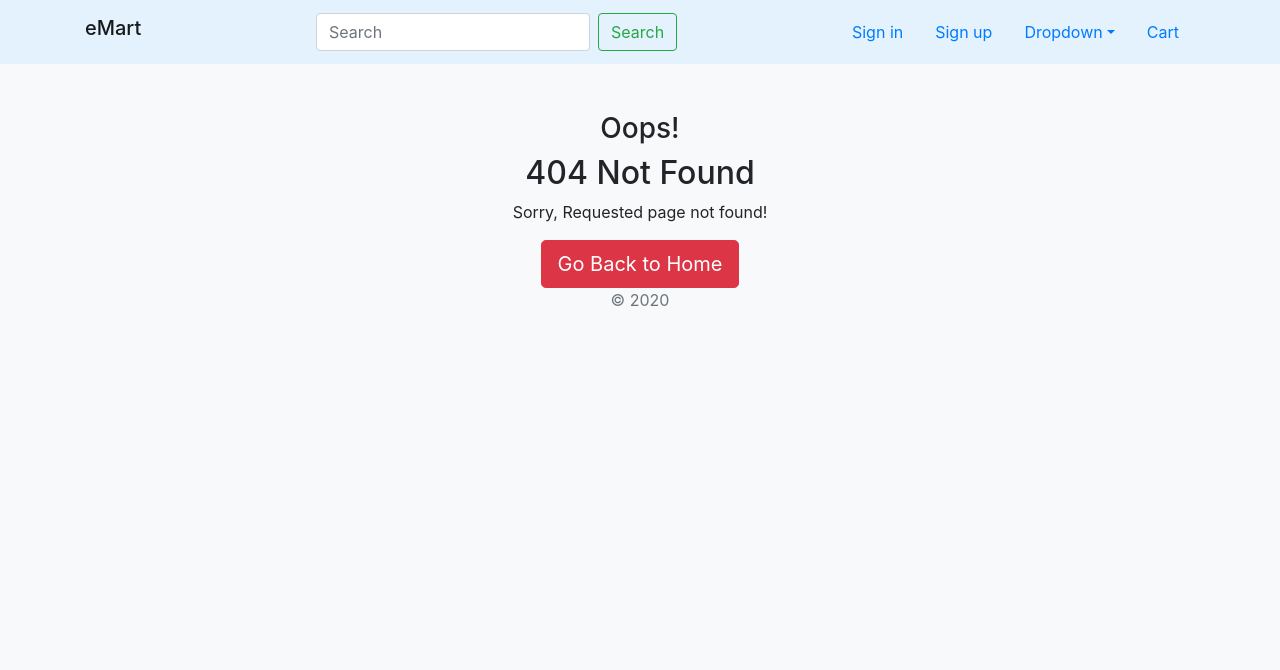
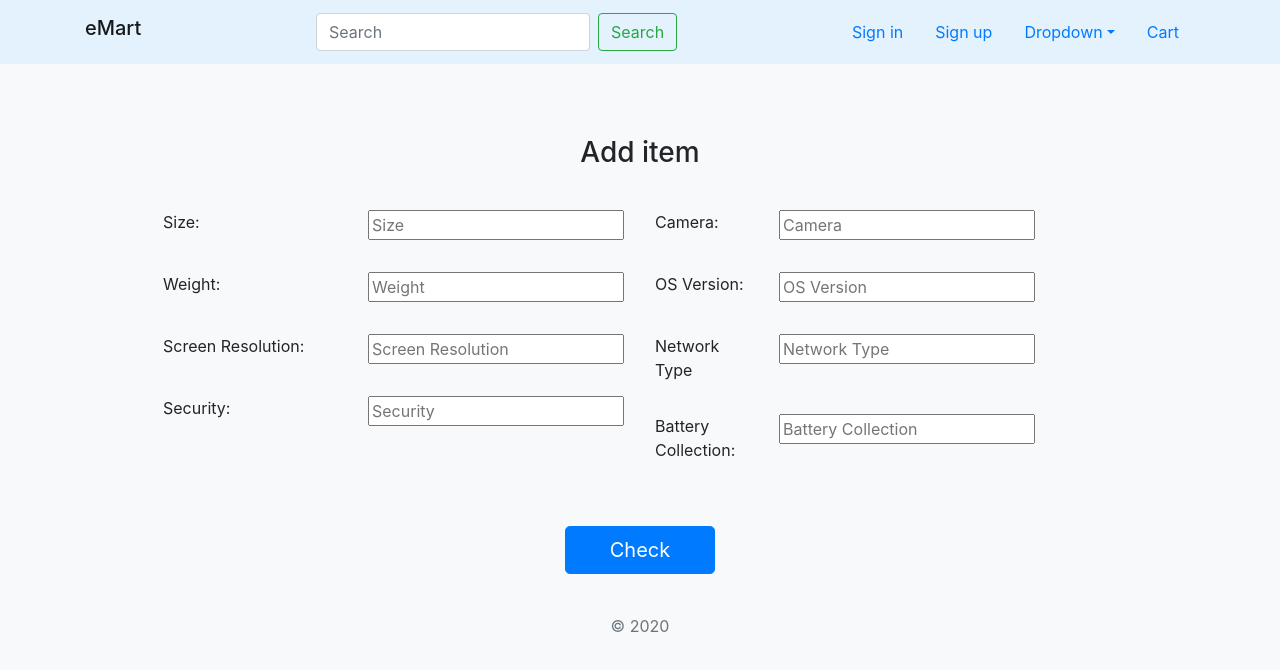
Before and after one commit to bill0871/eMarket, an Angular app in the folder eMart-front-end/: page /e-mart/item-adding in a window 1280 px wide. Before the commit this address had no page. Shown: the top 670 px of the page. Built offline with nearby package versions, Linux system fonts and the light colour scheme.

Commit message:
Implement item-adding module

```diff
--- a/eMart-front-end/src/app/app-routing.module.ts
+++ b/eMart-front-end/src/app/app-routing.module.ts
@@ -26,6 +26,10 @@ const routes: Routes = [
         path: 'inventory',
         loadChildren: () => import('./seller-mgmt/inventory/inventory.module').then(i => i.InventoryModule)
     },
+    {
+        path: 'item-adding',
+        loadChildren: () => import('./seller-mgmt/item-adding/item-adding.module').then(ia => ia.ItemAddingModule)
+    },
 
     { path: 'cart', component: CartComponent },
     { path: 'product-detail/:id', component: ProductDetailComponent },
--- a/eMart-front-end/src/app/navbar/navbar.component.html
+++ b/eMart-front-end/src/app/navbar/navbar.component.html
@@ -19,7 +19,7 @@
                 <a (click)="false" class="nav-link" href ngbDropdownToggle>Dropdown</a>
                 <div ngbDropdownMenu>
                     <a ngbDropdownItem routerLink="/order">My orders</a>
-                    <button ngbDropdownItem routerLink="/add-item">Add item</button>
+                    <button ngbDropdownItem routerLink="/item-adding">Add item</button>
                     <button ngbDropdownItem routerLink="/inventory">View inventory</button>
                     <button ngbDropdownItem routerLink="/report">Report</button>
                 </div>
--- /dev/null
+++ b/eMart-front-end/src/app/seller-mgmt/item-adding/item-adding.component.html
@@ -0,0 +1,127 @@
+<div class="container mb-3">
+
+    <!-- Outer -->
+    <div class="row h-100 mx-4 p-4">
+        <div class="col-sm-12">
+
+            <!-- Title -->
+            <div class="row mb-3">
+                <div class="col-sm-12 d-sm-flex h3 justify-content-sm-center">
+                    Add item
+                </div>
+            </div>
+
+            <!-- Body -->
+            <div class="row mb-5">
+
+                <!-- Middle Body -->
+                <div class="col-sm-12">
+                    <!-- Fields -->
+                    <div class="row">
+
+                        <!-- Left side -->
+                        <div class="col-sm-5">
+                            <div class="row">
+                                <div class="col-sm d-sm-flex flex-sm-column">
+                                    <div class="row">
+                                        <div class="col-sm-6">
+                                            <label class="my-3" for="size" style="min-height: 30px">Size:</label>
+                                        </div>
+                                        <div class="col-sm-6">
+                                            <input class="my-3" id="size" placeholder="Size" type="text">
+                                        </div>
+                                    </div>
+                                    <div class="row">
+                                        <div class="col-sm-6">
+                                            <label class="my-3" for="weight" style="min-height: 30px">Weight:</label>
+                                        </div>
+                                        <div class="col-sm-6">
+                                            <input class="my-3" id="weight" placeholder="Weight" type="text">
+                                        </div>
+                                    </div>
+                                    <div class="row">
+                                        <div class="col-sm-6">
+                                            <label class="my-3" for="screen-res" style="min-height: 30px">
+                                                Screen Resolution:
+                                            </label>
+                                        </div>
+                                        <div class="col-sm-6">
+                                            <input class="my-3" id="screen-res" placeholder="Screen Resolution"
+                                                   type="text">
+                                        </div>
+                                    </div>
+                                    <div class="row">
+                                        <div class="col-sm-6">
+                                            <label class="my-3" for="security" style="min-height: 30px">
+                                                Security:
+                                            </label>
+                                        </div>
+                                        <div class="col-sm-6">
+                                            <input class="my-3" id="security" placeholder="Security" type="text">
+                                        </div>
+                                    </div>
+                                </div>
+                            </div>
+                        </div>
+
+                        <div class="col-sm-1"></div>
+
+                        <!-- Right side -->
+                        <div class="col-sm-5">
+                            <div class="row">
+                                <div class="col-sm d-sm-flex flex-sm-column">
+                                    <div class="row">
+                                        <div class="col-sm">
+                                            <label class="my-3" for="camera" style="min-height: 30px">Camera:</label>
+                                        </div>
+                                        <div class="col-sm">
+                                            <input class="my-3" id="camera" placeholder="Camera" type="text">
+                                        </div>
+                                    </div>
+                                    <div class="row">
+                                        <div class="col-sm">
+                                            <label class="my-3" for="os-ver" style="min-height: 30px">OS
+                                                Version:</label>
+                                        </div>
+                                        <div class="col-sm">
+                                            <input class="my-3" id="os-ver" placeholder="OS Version" type="text">
+                                        </div>
+                                    </div>
+                                    <div class="row">
+                                        <div class="col-sm">
+                                            <label class="my-3" for="network" style="min-height: 30px">Network
+                                                Type</label>
+                                        </div>
+                                        <div class="col-sm">
+                                            <input class="my-3" id="network" placeholder="Network Type" type="text">
+                                        </div>
+                                    </div>
+                                    <div class="row">
+                                        <div class="col-sm">
+                                            <label class="my-3" for="battery" style="min-height: 30px">Battery
+                                                Collection:</label>
+                                        </div>
+                                        <div class="col-sm">
+                                            <input class="my-3" id="battery" placeholder="Battery Collection"
+                                                   type="text">
+                                        </div>
+                                    </div>
+                                </div>
+
+                            </div>
+                        </div>
+                    </div>
+
+
+                </div>
+            </div>
+
+            <!-- Bottom btn -->
+            <div class="row mt-3">
+                <div class="col-sm-12 d-sm-flex justify-content-sm-center">
+                    <button class="btn btn-lg btn-primary" style="min-width: 150px" type="submit">Check</button>
+                </div>
+            </div>
+        </div>
+    </div>
+</div>
--- /dev/null
+++ b/eMart-front-end/src/app/seller-mgmt/item-adding/item-adding.component.ts
@@ -0,0 +1,15 @@
+import { Component, OnInit } from '@angular/core';
+
+@Component({
+  selector: 'app-item-adding',
+  templateUrl: './item-adding.component.html',
+  styleUrls: ['./item-adding.component.css']
+})
+export class ItemAddingComponent implements OnInit {
+
+  constructor() { }
+
+  ngOnInit(): void {
+  }
+
+}
```
Also changed, not shown: eMart-front-end/src/app/seller-mgmt/item-adding/item-adding-routing.module.ts (added, +15 -0 lines), eMart-front-end/src/app/seller-mgmt/item-adding/item-adding.module.ts (added, +15 -0 lines), eMart-front-end/src/app/seller-mgmt/item-adding/item-adding.component.css (added), 1 other file (tests, documents, lock files or other folders).
